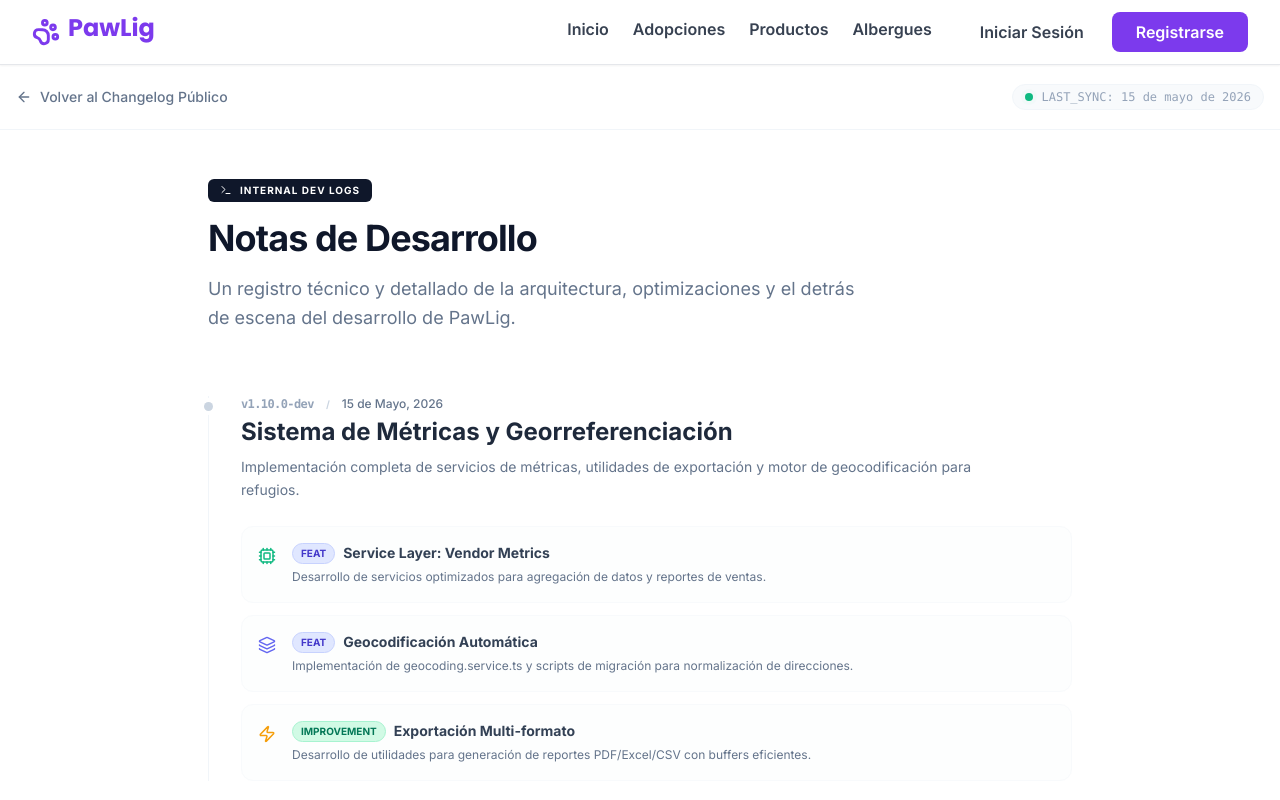
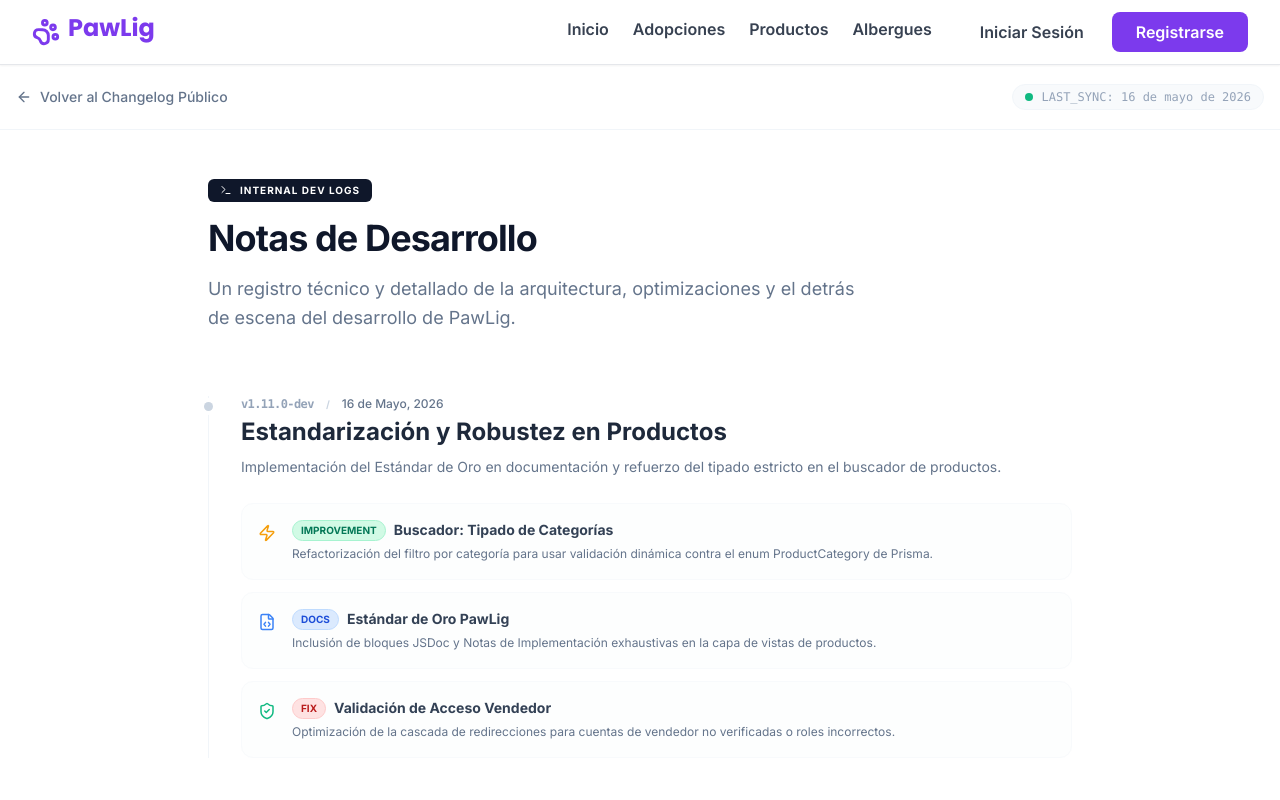
Before and after one commit to asebasg/pawlig, a Next.js app: page /changelog/dev in a window 1280 px wide. Shown: the top 800 px of the page. Built offline with nearby package versions, Linux system fonts and the light colour scheme; no server answers.

Commit message:
docs(DEV): Actualizar documentación de desarrollo para el changelog.

```diff
--- a/app/(public)/changelog/dev/page.tsx
+++ b/app/(public)/changelog/dev/page.tsx
@@ -30,9 +30,37 @@ export const metadata: Metadata = {
 };
 
 export default function DevNotesPage() {
-  const lastDevUpdate = "15 de mayo de 2026";
+  const lastDevUpdate = "16 de mayo de 2026";
 
   const devLogs = [
+    {
+      version: "v1.11.0-dev",
+      date: "16 de Mayo, 2026",
+      title: "Estandarización y Robustez en Productos",
+      description:
+        "Implementación del Estándar de Oro en documentación y refuerzo del tipado estricto en el buscador de productos.",
+      type: "improvement",
+      logs: [
+        {
+          category: "improvement",
+          title: "Buscador: Tipado de Categorías",
+          description: "Refactorización del filtro por categoría para usar validación dinámica contra el enum ProductCategory de Prisma.",
+          icon: <Zap size={18} className="text-amber-500" />,
+        },
+        {
+          category: "docs",
+          title: "Estándar de Oro PawLig",
+          description: "Inclusión de bloques JSDoc y Notas de Implementación exhaustivas en la capa de vistas de productos.",
+          icon: <FileCode size={18} className="text-blue-500" />,
+        },
+        {
+          category: "fix",
+          title: "Validación de Acceso Vendedor",
+          description: "Optimización de la cascada de redirecciones para cuentas de vendedor no verificadas o roles incorrectos.",
+          icon: <ShieldCheck size={18} className="text-emerald-500" />,
+        },
+      ],
+    },
     {
       version: "v1.10.0-dev",
       date: "15 de Mayo, 2026",
```
Also changed, not shown: 1 other file (tests, documents, lock files or other folders).
